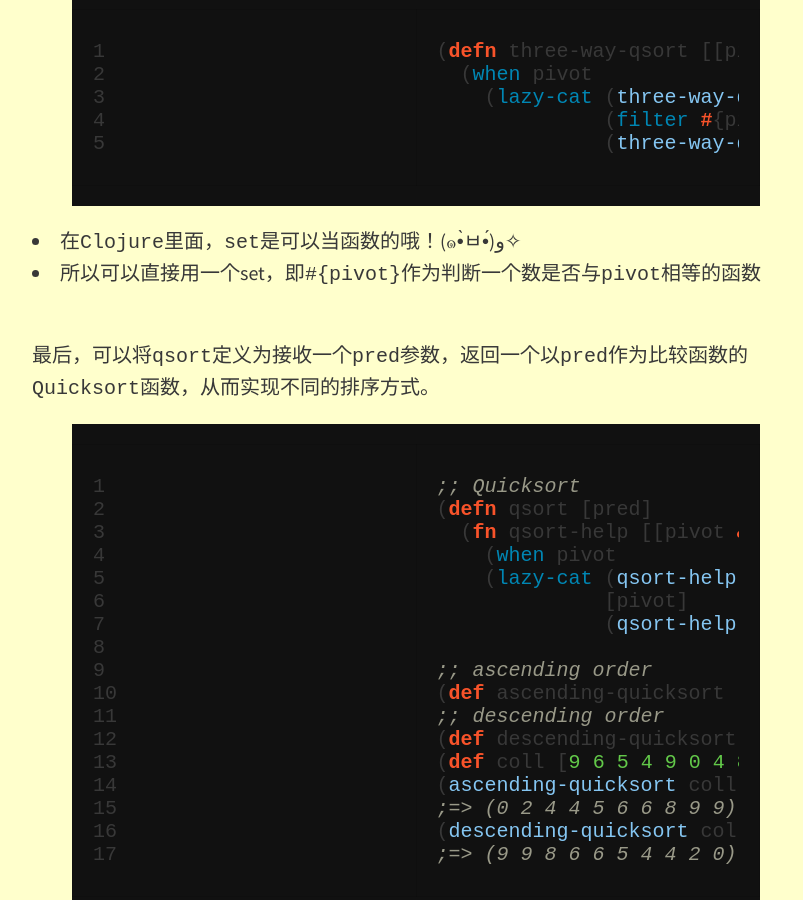
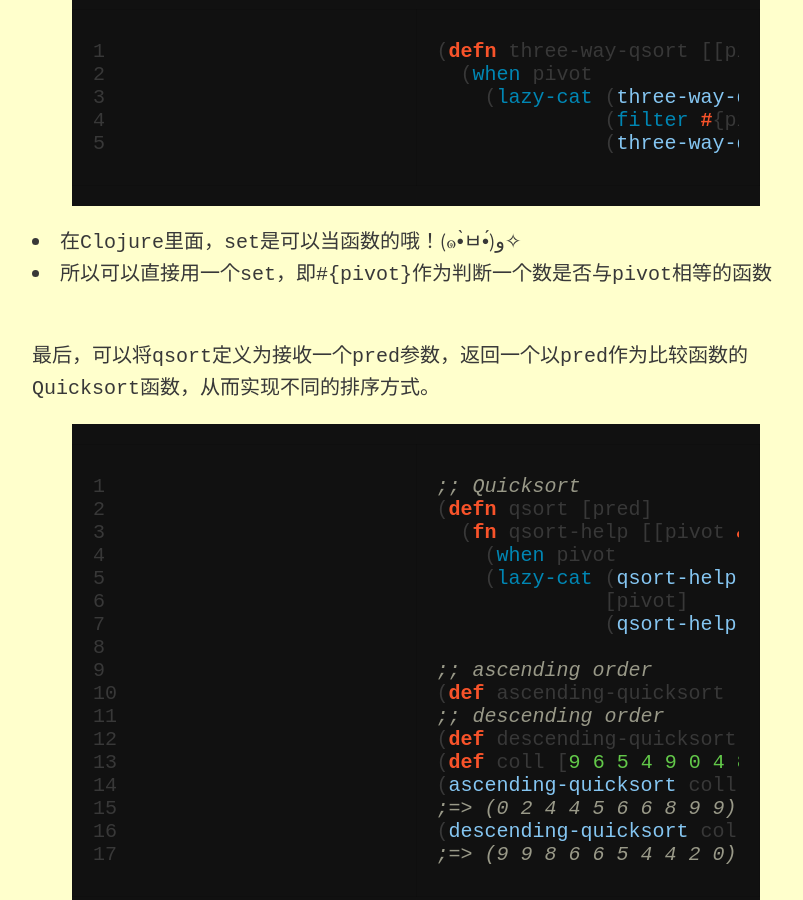
Before and after one commit to ChuitoChan/ChuitoChan.github.io, a Jekyll site: the page built from _posts/2015-07-26-quicksort-in-clojure.md, in a window 1280 px wide and 900 px high, scrolled down 2283 px. Shown: the whole window, without its empty margins (224-1027 px from the left). Built offline with Jekyll 4.4.1, drawn with Linux system fonts in a browser that asks for light colours; nearby versions of some CDN libraries.

```diff
--- a/_posts/2015-07-26-quicksort-in-clojure.md
+++ b/_posts/2015-07-26-quicksort-in-clojure.md
@@ -67,7 +67,7 @@ feature-img: "img/sample_feature_img_2.png"
 {% endhighlight clojure %}
 
 * 在`Clojure`里面，`set`是可以当函数的哦！(๑•̀ㅂ•́)و✧<br>
-* 所以可以直接用一个set，即`#{pivot}`作为判断一个数是否与`pivot`相等的函数
+* 所以可以直接用一个`set`，即`#{pivot}`作为判断一个数是否与`pivot`相等的函数
 <br>
 <br>
 
```
